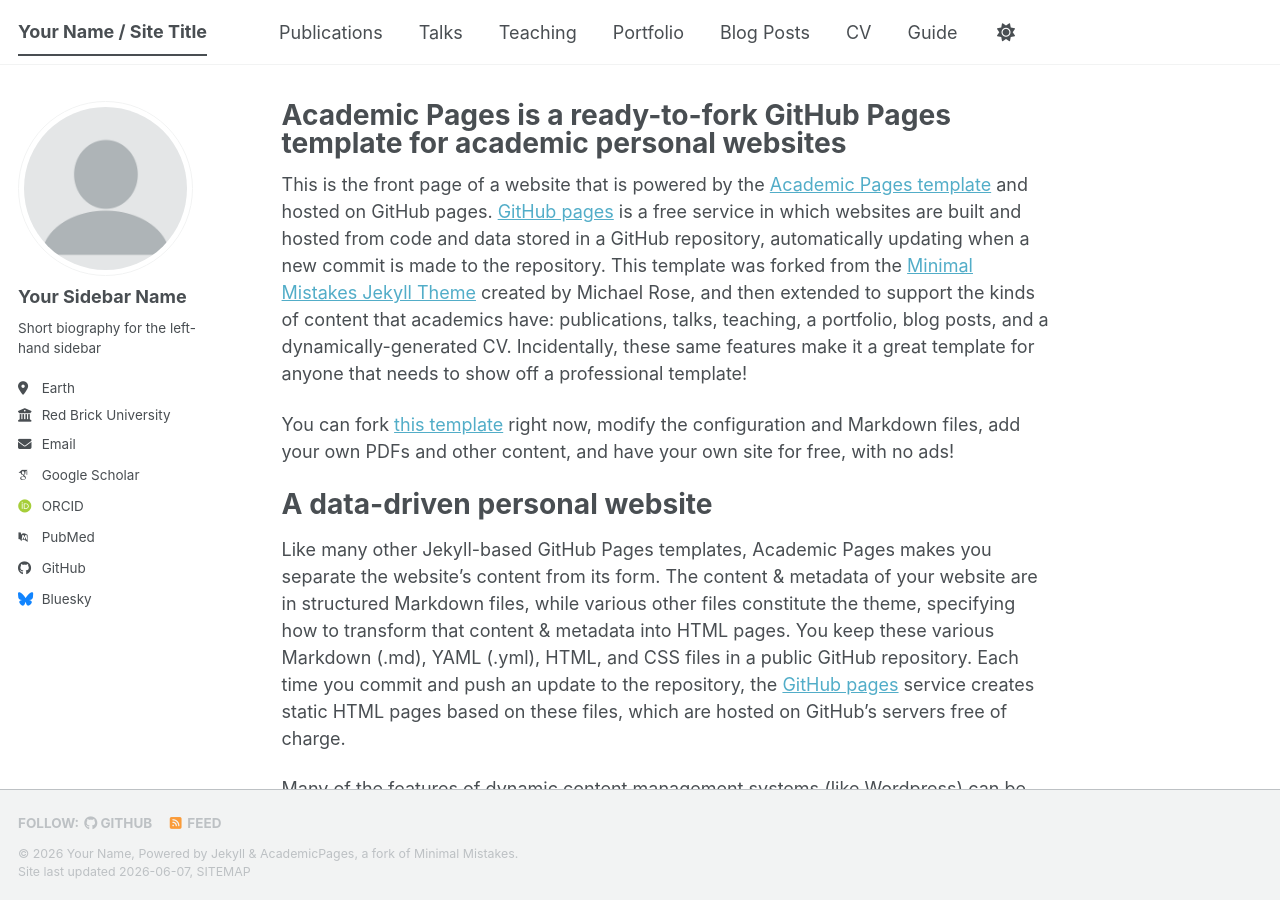
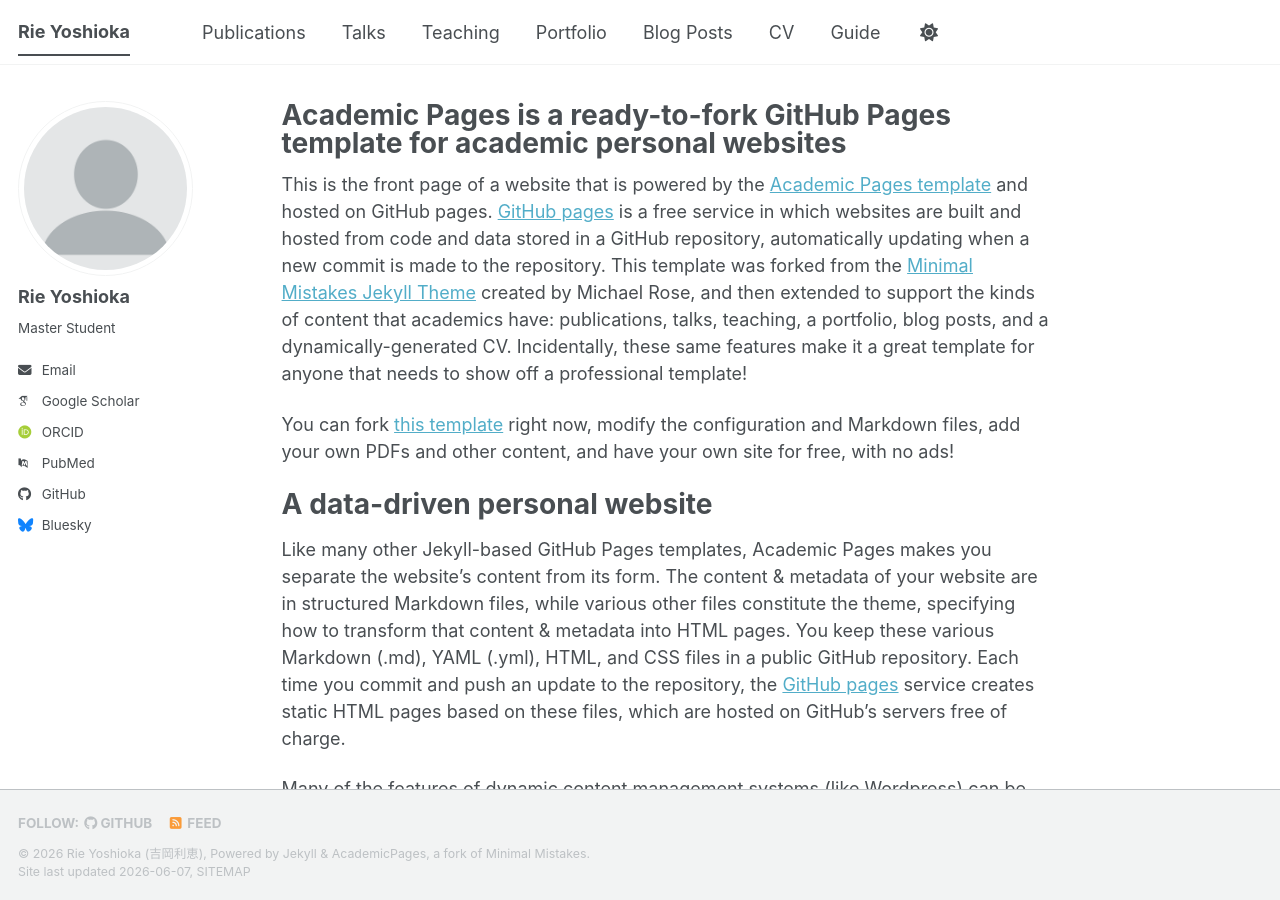
Before and after one commit to rie-yoshi/rie-yoshi.github.io, a Jekyll site: the page built from _pages/about.md, in a window 1280 px wide and 900 px high. Built offline with Jekyll 4.4.1, drawn with Linux system fonts in a browser that asks for light colours; some web fonts are replaced; a script bundle is joined from its source files by our own code; library files that are not in the unit come from our copies.

Commit message:
Update personal information in _config.yml

```diff
--- a/_config.yml
+++ b/_config.yml
@@ -9,14 +9,14 @@
 # Basic Site Settings
 locale                   : "en-US"
 site_theme               : "default" # The available themes options are "default", "air", "sunrise", "mint", "dirt" and "contrast"
-title                    : "Your Name / Site Title"
+title                    : "Rie Yoshioka"
 title_separator          : "-"
-name                     : &name "Your Name"
+name                     : &name "Rie Yoshioka (吉岡利恵)"
 description              : &description "Your Name's academic portfolio"   # Update this with a general description of your site, this is the default if not overridden by a page
 url                      : https://rie-yoshi.github.io # The base hostname & protocol for your site e.g. "https://[your GitHub username].github.io",
                                                            # or if you already have some other page hosted on Github then use "https://[your GitHub username].github.io/[Your Repo Name]"
 baseurl                  : "" # the subpath of your site, e.g. "/blog"
-repository               : "academicpages/academicpages.github.io"
+repository               : "rie-yoshi/rie-yoshi.github.io"
 
 # Site Author - The following control what appear as part of the author content on the side bar.
 #               If a field is blank the icon and link will not appear, otherwise it will be shown.
@@ -24,13 +24,13 @@ repository               : "academicpages/academicpages.github.io"
 author:
   # Biographic information
   avatar           : "profile.png"
-  name             : "Your Sidebar Name"
+  name             : "Rie Yoshioka"
   pronouns         : # example: "she/her"
-  bio              : "Short biography for the left-hand sidebar"
-  location         : "Earth"
-  employer         : "Red Brick University"
+  bio              : "Master Student"
+  location         : # "Japan"
+  employer         : # "Red Brick University"
   uri              : # URL
-  email            : "none@example.org"
+  email            : "rieyoshi[at]iis.u-tokyo.ac.jp"
 
   # Academic websites
   academia         : # URL
```
